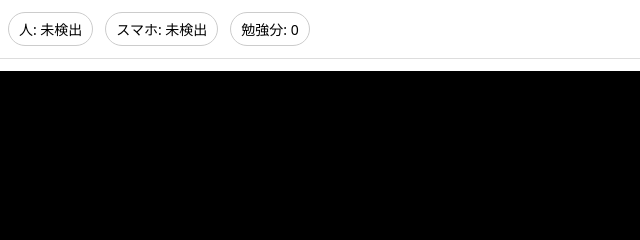
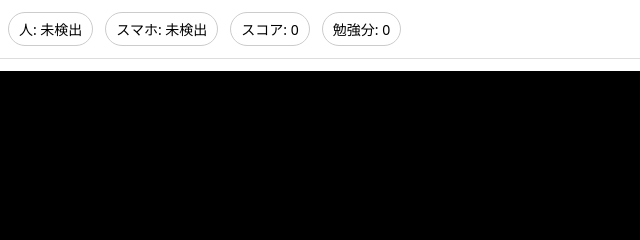
Before and after one commit to Cianide789/timemanager, a plain HTML site: page index.html in a window 1280 px wide. Shown: the top 240 px of the page, 244-884 px from the left. Drawn offline with Linux system fonts and the light colour scheme.

Commit message:
Update index.html

```diff
--- a/index.html
+++ b/index.html
@@ -96,7 +96,7 @@
     <span id="statePill" class="pill ng">停止中</span>
     <span id="personPill" class="pill">人: 未検出</span>
     <span id="phonePill" class="pill">スマホ: 未検出</span>
-    <!--<span id="scorePill" class="pill">スコア: 0</span>  -->
+    <span id="scorePill" class="pill">スコア: 0</span>
     <span id="minutePill" class="pill">勉強分: 0</span>
   </div>
 </header>
@@ -106,7 +106,7 @@
   <span id="statePill_fs"  class="pill ng">停止中</span>
   <span id="personPill_fs" class="pill">人: 未検出</span>
   <span id="phonePill_fs"  class="pill">スマホ: 未検出</span>
-  <!--<span id="scorePill_fs"  class="pill">スコア: 0</span>  -->
+  <span id="scorePill_fs"  class="pill">スコア: 0</span>
   <span id="minutePill_fs" class="pill">勉強分数: 0</span>
 </div>
 
```
